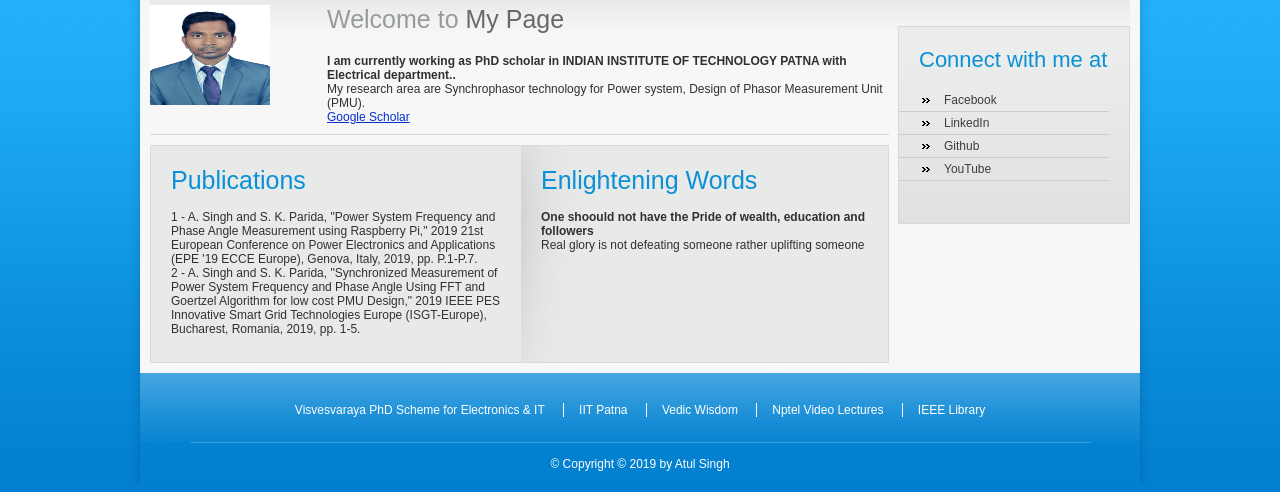
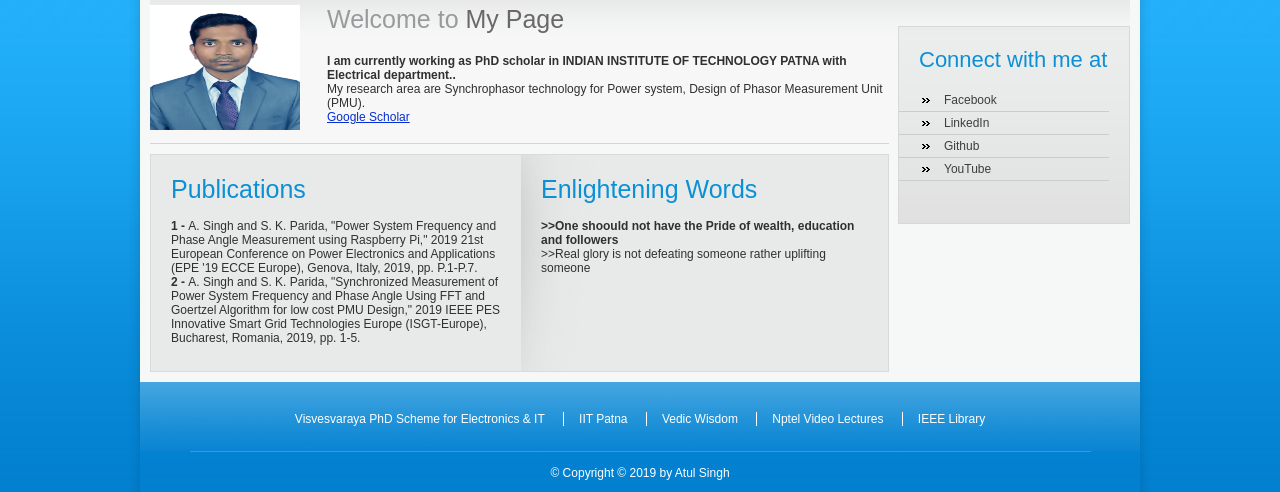
Before and after one commit to atulsingh179/atulsingh179.github.io, a plain HTML site: page index.html in a window 1280 px wide. Shown: the part 384-876 px from the top of the page. Drawn offline with Linux system fonts and the light colour scheme.

Commit message:
Update index.html

```diff
--- a/index.html
+++ b/index.html
@@ -15,7 +15,7 @@
 <div class="header">
 <div class="header-top">
 <h1>Atul <span>Singh</span></h1>
-<p><a href=""mailto:atul.pee17@iitp.ac.in"">atul.pee17@iitp.ac.in</a></p>
+<p><a href="mailto:atul.pee17@iitp.ac.in">atul.pee17@iitp.ac.in</a></p>
 </div>
 <div class="topmenu">
 <ul>
@@ -31,8 +31,8 @@
 <div class="content">
 <div class="content-left">
 <div class="row1">
-<div class="img"><img src="images/img2.JPG" alt="" height="100"
- width="120"></div>
+<div class="img"><img src="images/img2.JPG" alt="" height="125"
+ width="150"></div>
 <div class="welcome">
 <h1 class="title">Welcome to <span>My Page</span></h1>
 <p><strong> I am currently working as PhD scholar in INDIAN INSTITUTE
@@ -46,15 +46,15 @@ of Phasor Measurement Unit (PMU).
 <div class="row2">
 <div class="section1">
 <h2 class="subtitle">Publications</h2>
-<p> 1 - A. Singh and S. K. Parida, "Power System Frequency and Phase Angle Measurement using Raspberry Pi," 2019 21st European Conference on Power Electronics and Applications (EPE '19 ECCE Europe), Genova, Italy, 2019, pp. P.1-P.7.</p>
-<p> 2 - A. Singh and S. K. Parida, "Synchronized Measurement of Power System Frequency and Phase Angle Using FFT and Goertzel Algorithm for low cost PMU Design," 2019 IEEE PES Innovative Smart Grid Technologies Europe (ISGT-Europe), Bucharest, Romania, 2019, pp. 1-5.</p>
+<p> <strong> 1 - </strong> A. Singh and S. K. Parida, "Power System Frequency and Phase Angle Measurement using Raspberry Pi," 2019 21st European Conference on Power Electronics and Applications (EPE '19 ECCE Europe), Genova, Italy, 2019, pp. P.1-P.7.</p>
+<p> <strong> 2 - </strong> A. Singh and S. K. Parida, "Synchronized Measurement of Power System Frequency and Phase Angle Using FFT and Goertzel Algorithm for low cost PMU Design," 2019 IEEE PES Innovative Smart Grid Technologies Europe (ISGT-Europe), Bucharest, Romania, 2019, pp. 1-5.</p>
 <p>&nbsp;</p>
 <p>&nbsp;</p>
 </div>
 <div class="section2">
 <h2 class="subtitle">Enlightening Words</h2>
-<p><strong>One shoould not have the Pride of wealth, education and followers</strong><br>
-Real glory is not defeating someone rather uplifting someone</p>
+<p><strong> >>One shoould not have the Pride of wealth, education and followers</strong><br>
+>>Real glory is not defeating someone rather uplifting someone</p>
 <p>&nbsp;</p>
 </div>
 </div>
```
